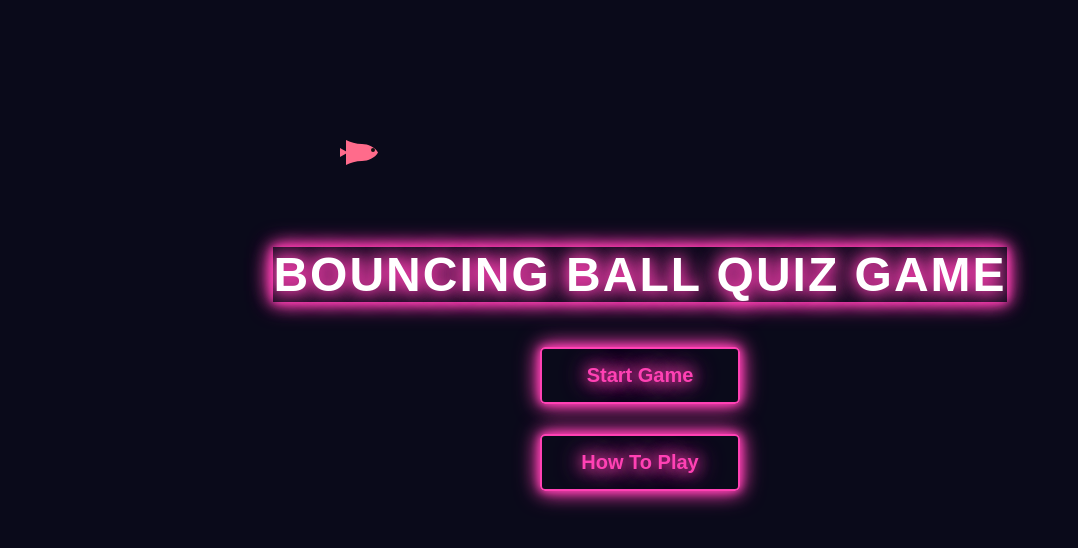
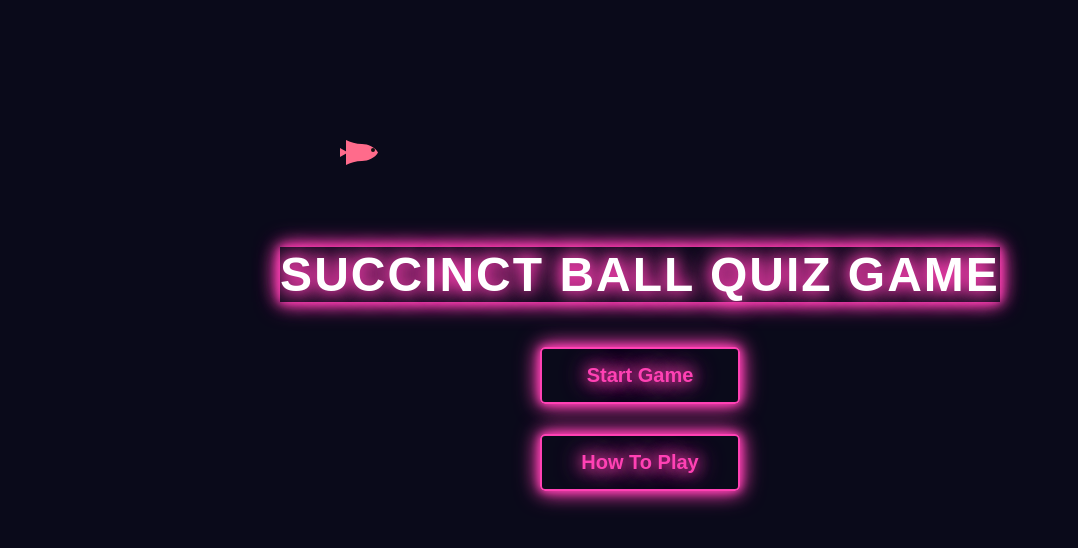
Before and after one commit to Chekwas1/Bounce-game, a plain HTML site: page index.html in a window 1280 px wide. Shown: the part 60-608 px from the top of the page, without its empty margins (0-1078 px from the left). Drawn offline with Linux system fonts and the light colour scheme.

Commit message:
Initial commit

```diff
--- a/index.html
+++ b/index.html
@@ -242,7 +242,7 @@
     onmouseout="this.style.filter='drop-shadow(0 0 10px rgba(255, 65, 180, 0.5))'; this.style.transform='scale(1)'">
 
     <div id="startScreen">
-        <h1>Bouncing Ball Quiz Game</h1>
+        <h1>Succinct Ball Quiz Game</h1>
         <button id="startButton">Start Game</button>
         <button id="faqButton">How To Play</button>
         <div id="faqContent">
```
